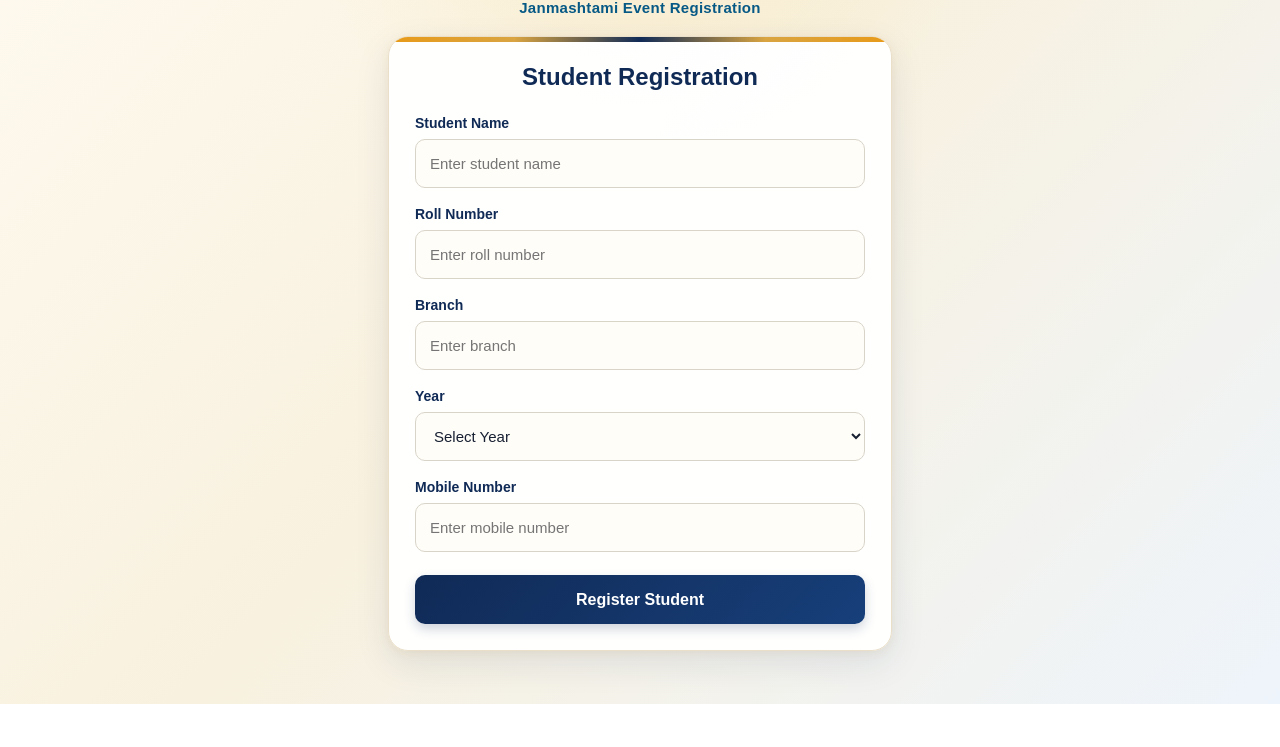
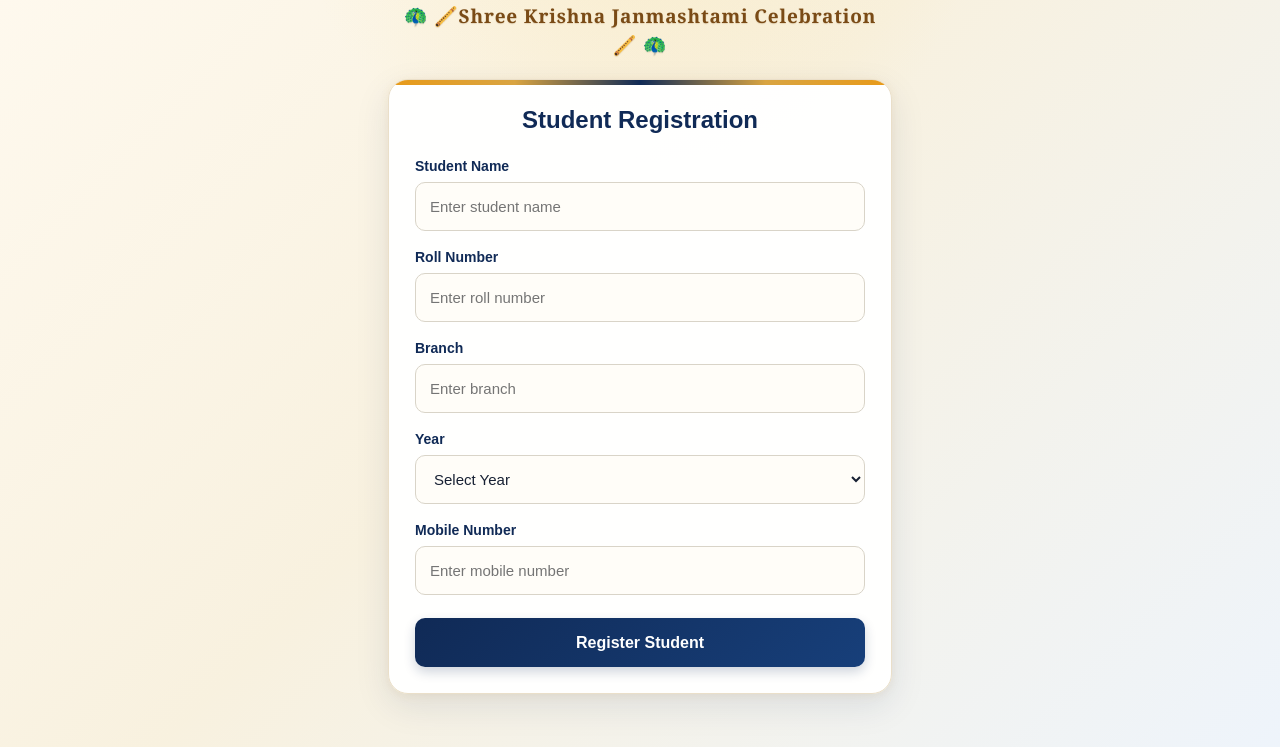
Before and after one commit to khiladiaryan819-cmd/PASS, a plain HTML site: page index.html in a window 1280 px wide. Shown: the part 133-880 px from the top of the page. Before the commit the page ends 837 px from the top, so only its background shows below. Drawn offline with nearby package versions, Linux system fonts and the light colour scheme.

Commit message:
Add files via upload

```diff
--- a/index.html
+++ b/index.html
@@ -14,8 +14,8 @@
     <div class="container">
 
         <div class="header">
-            <h1>JEMS</h1>
-            <p>Janmashtami Event Registration</p>
+            <h1>CampusPass</h1>
+            <p>🦚 🪈Shree Krishna Janmashtami Celebration 🪈 🦚</p>
         </div>
 
         <div class="card">
--- a/style.css
+++ b/style.css
@@ -92,14 +92,25 @@ body {
         1px 1px 0 var(--gold-light);
 }
 
+
 .header p {
-    margin-top: 7px;
-    color: var(--peacock);
-    font-size: 15px;
+    margin-top: 10px;
+    text-align: center;
+
+    font-family: Georgia, "Times New Roman", serif;
+    font-size: 19px;
     font-weight: 700;
-    letter-spacing: 0.3px;
+
+    color: #7a4b16;
+
+    letter-spacing: 0.8px;
+    line-height: 1.5;
+
+    text-shadow:
+        0 1px 1px rgba(122, 75, 22, 0.15);
+
+    position: relative;
 }
-
 /* ==========================================
    CARD
 ========================================== */
@@ -545,6 +556,10 @@ a:hover {
 ========================================== */
 
 @media (max-width: 480px) {
+  .header p {
+    font-size: 16px;
+    letter-spacing: 0.4px;
+}
 
     .container {
         padding: 12px 10px 25px;
```
